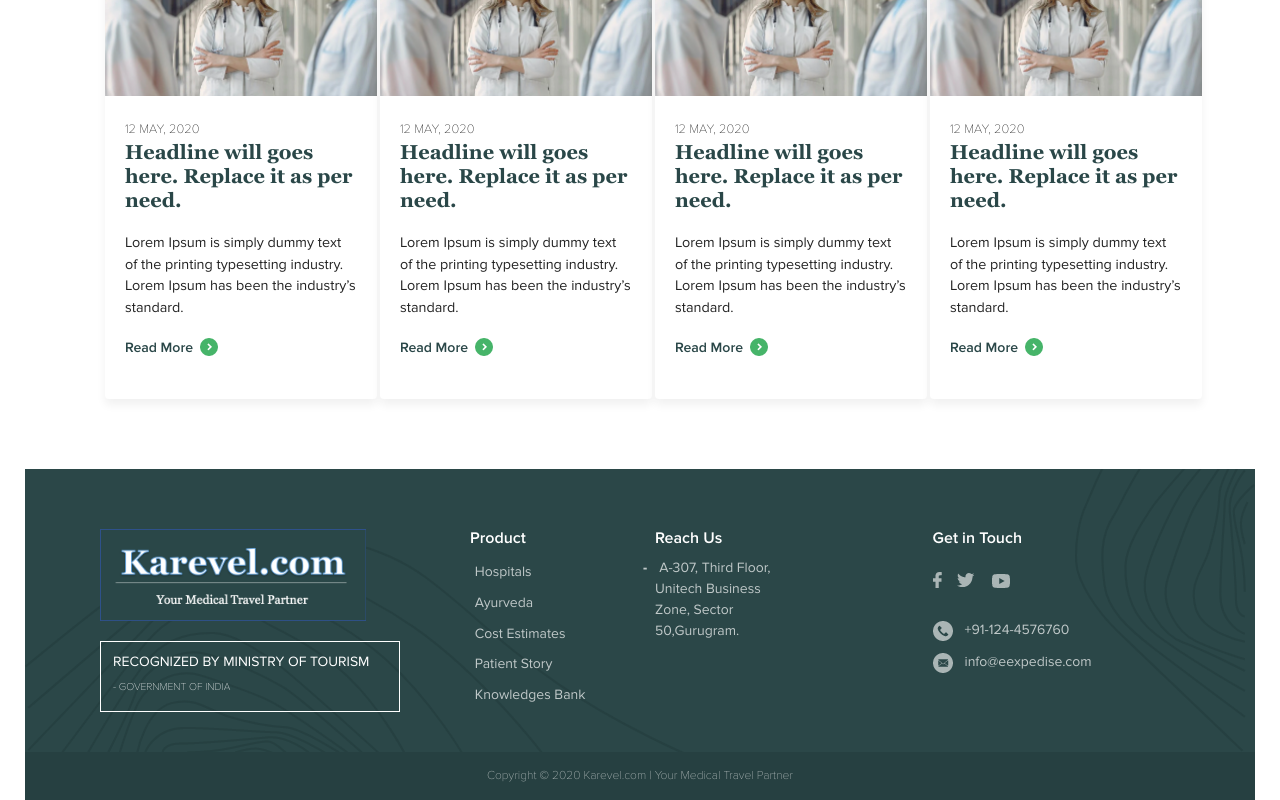
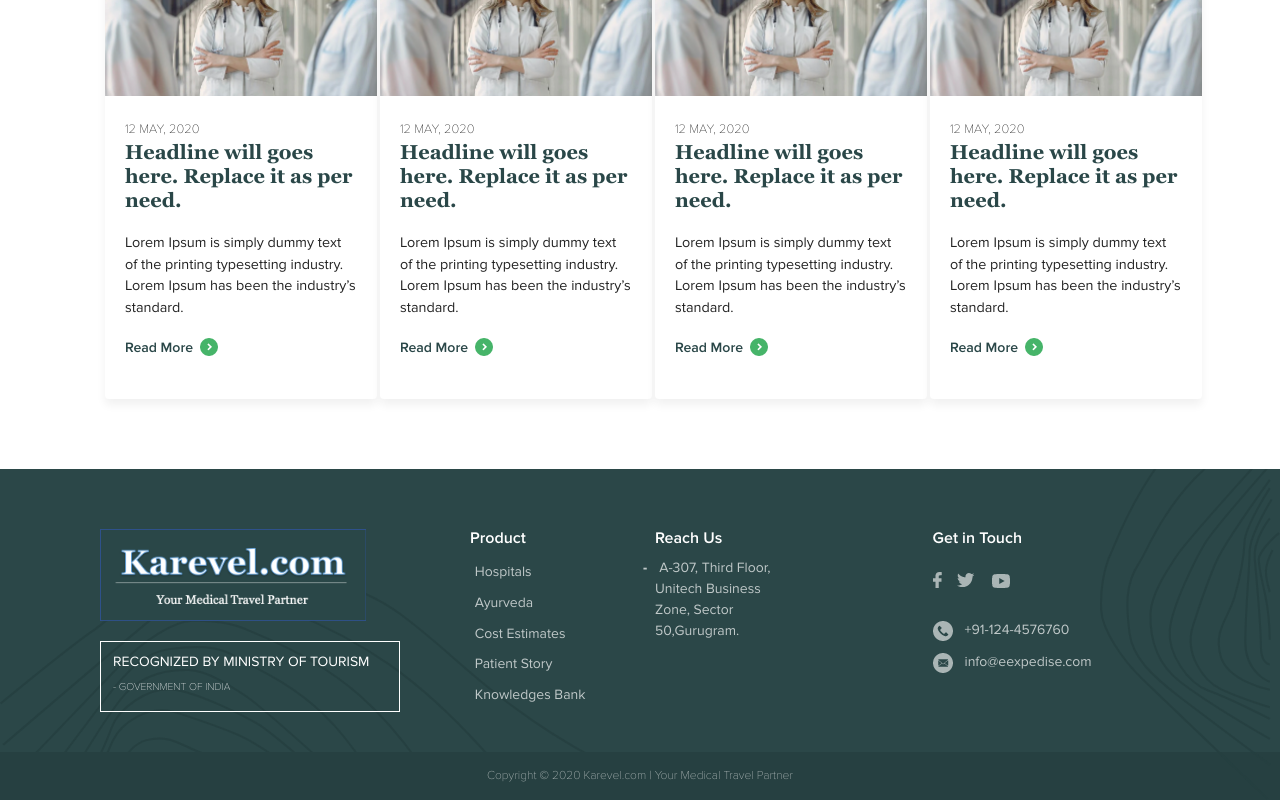
Before and after one commit to developerajendra/nextjs-typescript, a Next.js app: page / in a window 1280 px wide. Shown: the part 4383-5183 px from the top of the page. Built offline with nearby package versions, Linux system fonts and the light colour scheme; a web font is replaced by a local one.

Commit message:
layout implemented

```diff
--- a/components/footer/footer.scss
+++ b/components/footer/footer.scss
@@ -1,23 +1,26 @@
 .footer-wrapper{
     margin-top: 70px;
-    .primary-footer{
-        background: #2b4748;
-        padding: 60px 60px 20px;
     position: relative;
     overflow: hidden;
+    background: #2b4748;
 
     .icon-footer-bgk-one{
         position: absolute;
         left: 0;
-            @media (max-width: 991px){
         bottom: 0;
-            }
     }
     .icon-footer-bgk-two{
         position: absolute;
         right: 0;
         bottom: 0;
     }
+
+    .primary-footer{
+
+        padding: 60px 60px 20px;
+
+
+
 
         h6{
             color: #fff;
@@ -91,6 +94,8 @@
     .secondary-footer{
         background: #264041;
         padding: 15px 0;
+        position: relative;
+
         p{
             color: rgba(255,255,255,.7);
             text-align: center;
--- a/components/footer/footer.tsx
+++ b/components/footer/footer.tsx
@@ -1,5 +1,5 @@
 import React from 'react'
-import {Row, Col} from 'react-bootstrap';
+import {Row, Col, Container} from 'react-bootstrap';
 import {Navigation} from '../common';
 
 const footerNavigation = [
@@ -13,8 +13,9 @@ const footerNavigation = [
 function Footer() {
     return (
         <div className="footer-wrapper">
+            <i className="icon-footer-bgk-one"></i>
+            <Container fluid>
                 <Row className="primary-footer">
-                <i className="icon-footer-bgk-one"></i>
                     <Col lg={4}>
                         <img className="logo" src="/images/logo-footer.jpg" alt="karevel.com" title="karevel.com" />
                         <div className="content">
@@ -47,12 +48,14 @@ function Footer() {
                             <span>info@eexpedise.com</span>
                         </div>
                     </Col>
-                <i className="icon-footer-bgk-two"></i>
+
                 </Row>
+
+            </Container>
             <Row className="secondary-footer">
                     <p>Copyright © 2020 Karevel.com | Your Medical Travel Partner</p>
                 </Row>
-
+            <i className="icon-footer-bgk-two"></i>
         </div>
     )
 }
--- a/components/layout.tsx
+++ b/components/layout.tsx
@@ -3,7 +3,7 @@ import Head from 'next/head'
 // import utilStyles from '../styles/utils.module.css'
 import Link from 'next/link'
 
-
+import {Container} from 'react-bootstrap';
 
 import {Header, Footer} from './';
 
@@ -19,6 +19,7 @@ export default function Layout({
 }) {
   return (
     <div>
+
         <Head>
           <link rel="icon" href="/favicon.ico" />
           <meta
@@ -36,8 +37,10 @@ export default function Layout({
           <script src="https://unpkg.com/react/umd/react.production.min.js" ></script>
 
         </Head>
+        <Container fluid>
           <Header/>
           <main>{children}</main>
+        </Container>
         <Footer/>
     </div>
   )
--- a/pages/_app.tsx
+++ b/pages/_app.tsx
@@ -4,7 +4,6 @@ import 'bootstrap/dist/css/bootstrap.min.css';
 import {Container} from 'react-bootstrap';
 
 export default function App({ Component, pageProps }: AppProps) {
-  return<Container fluid>
-          <Component {...pageProps} />
-    </Container>
+  return <Component {...pageProps} />
+
 }
--- a/pages/index.tsx
+++ b/pages/index.tsx
@@ -5,7 +5,7 @@ import { getSortedPostsData } from '../lib/posts'
 import Link from 'next/link'
 
 import { GetStaticProps } from 'next'
-import {Container} from 'react-bootstrap';
+
 
 import Home from './home';
 export default function Main({
```
Lines whose indentation alone changed are shown as unchanged.
